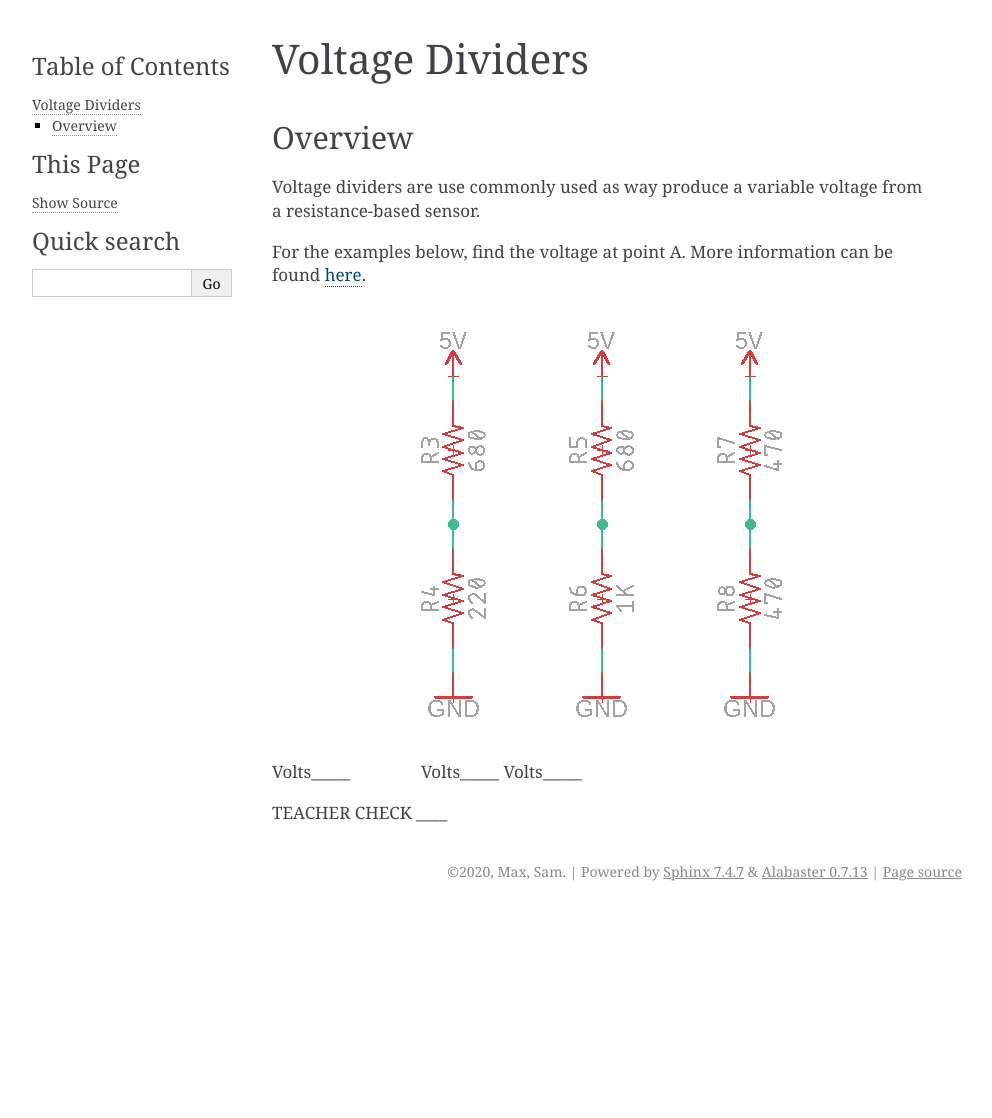
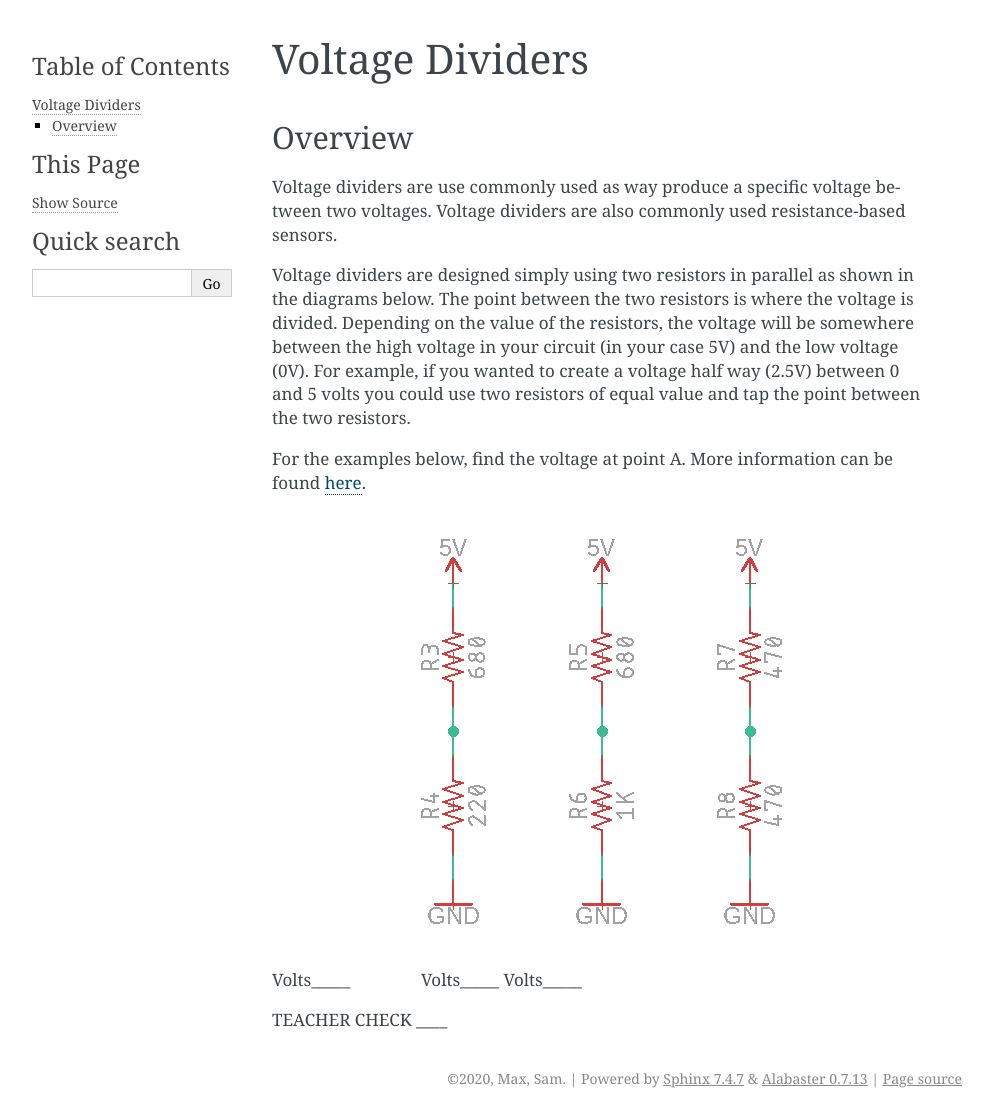
Before and after one commit to maxtkc/mvths-wiki, a Sphinx documentation site: the page built from docs/020i-voltage-dividers.rst, in a window 1280 px wide. Shown: the whole page, without its empty margins (148-1140 px from the left). Built offline with Sphinx 7.4.7, drawn with Linux system fonts in a browser that asks for light colours; pages that are not in the unit, such as notebooks, are missing from menus; before the commit the page ends 911 px from its top, so only the background shows below that.

Commit message:
Update 020i-voltage-dividers.rst

```diff
--- a/docs/020i-voltage-dividers.rst
+++ b/docs/020i-voltage-dividers.rst
@@ -4,8 +4,11 @@ Voltage Dividers
 Overview
 --------
 
-Voltage dividers are use commonly used as way produce a variable voltage
-from a resistance-based sensor.
+Voltage dividers are use commonly used as way produce a specific voltage between two voltages. Voltage dividers are also commonly used resistance-based sensors.
+
+Voltage dividers are designed simply using two resistors in parallel as shown in the diagrams below. The point between the two resistors is where the voltage is divided.
+Depending on the value of the resistors, the voltage will be somewhere between the high voltage in your circuit (in your case 5V) and the low voltage (0V).
+For example, if you wanted to create a voltage half way (2.5V) between 0 and 5 volts you could use two resistors of equal value and tap the point between the two resistors.
 
 For the examples below, find the voltage at point A. More information
 can be found
```
